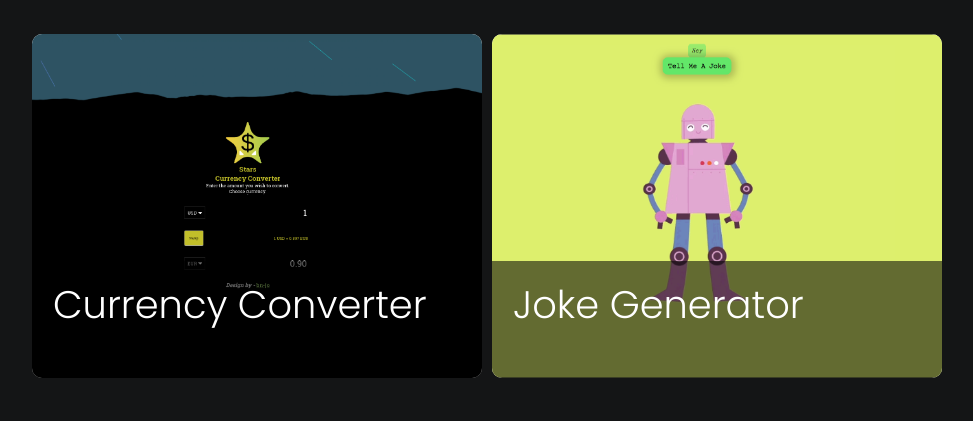
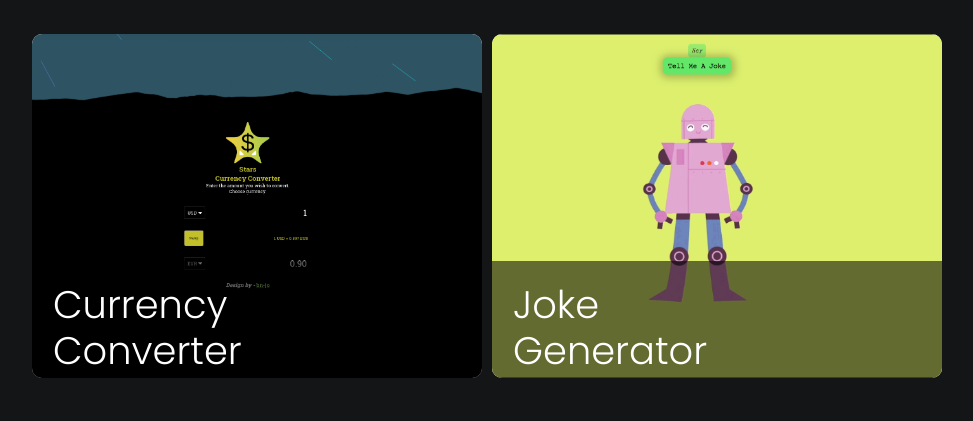
Before and after one commit to bn-jo/Portfolio, a plain HTML site: page Portfolio/projects.html in a window 1280 px wide. Shown: the part 671-1092 px from the top of the page, without its empty margins (153-1126 px from the left). Drawn offline with nearby package versions, Linux system fonts and the light colour scheme; some icons are missing; files whose address does not match are found by name.

Commit message:
Update project.css

```diff
--- a/Portfolio/assets/css/project.css
+++ b/Portfolio/assets/css/project.css
@@ -222,15 +222,15 @@ a:hover {
 }
 
 .card .title-div {
-    width: 100%;
-    height: 35%;
+    width: 70%;
+    height: 20%;
     margin: 0;
 }
 
 .card .title {
-    padding-bottom: 2rem;
+    padding-bottom: 1rem;
     margin-top: 0em;
-    font-size: 0.65em;
+    font-size: 0.45em;
 }
 
 @media(min-width: 411px) {
```
